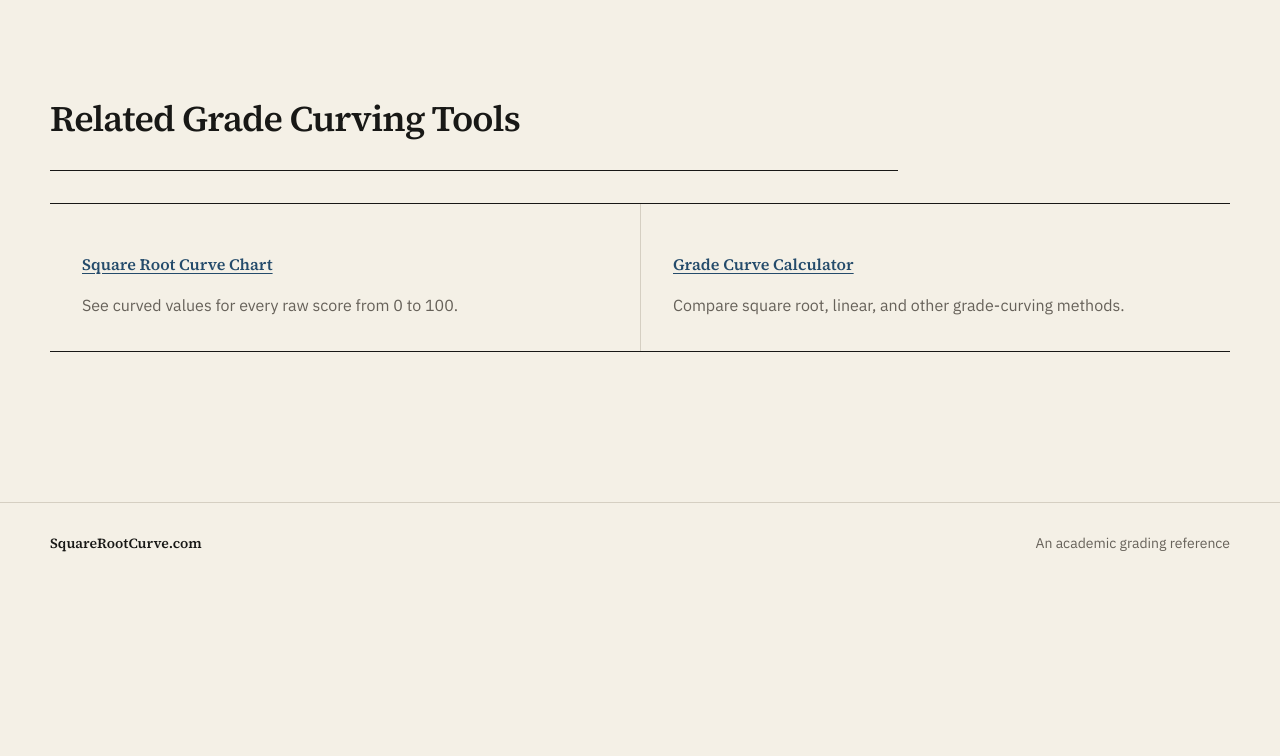
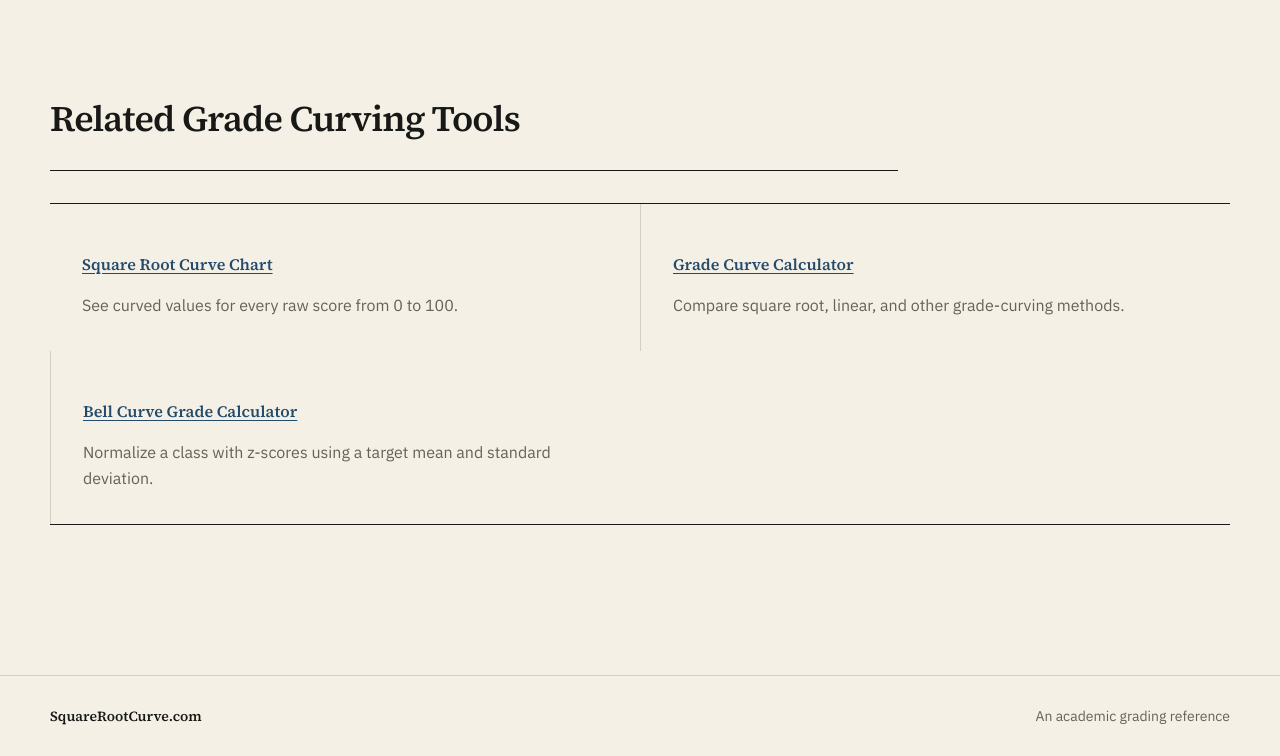
Before and after one commit to zeeshansarwar12/squarerootcurve, an Astro site: page / in a window 1280 px wide. Shown: the part 7515-8271 px from the top of the page. Before the commit the page ends 8098 px from the top, so only its background shows below. Built offline with nearby package versions, Linux system fonts and the light colour scheme; Astro itself is replaced by a stand-in of ours.

Commit message:
Link Bell Curve Calculator from homepage

```diff
--- a/src/pages/index.astro
+++ b/src/pages/index.astro
@@ -879,6 +879,10 @@ const structuredData = {
           <h3><a class="reference-link" href="/grade-curve-calculator/">Grade Curve Calculator</a></h3>
           <p>Compare square root, linear, and other grade-curving methods.</p>
         </article>
+        <article>
+          <h3><a class="reference-link" href="/bell-curve-grade-calculator/">Bell Curve Grade Calculator</a></h3>
+          <p>Normalize a class with z-scores using a target mean and standard deviation.</p>
+        </article>
       </div>
     </section>
   </Container>
```
